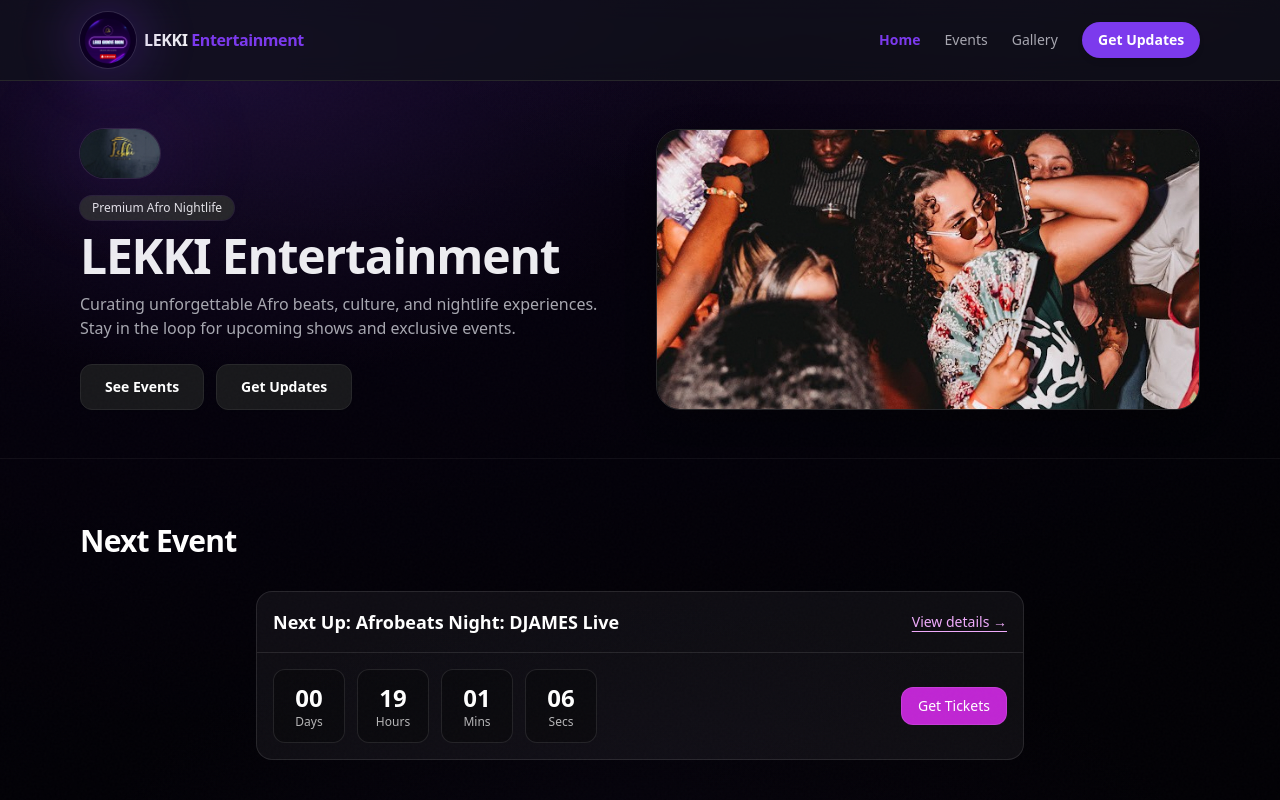
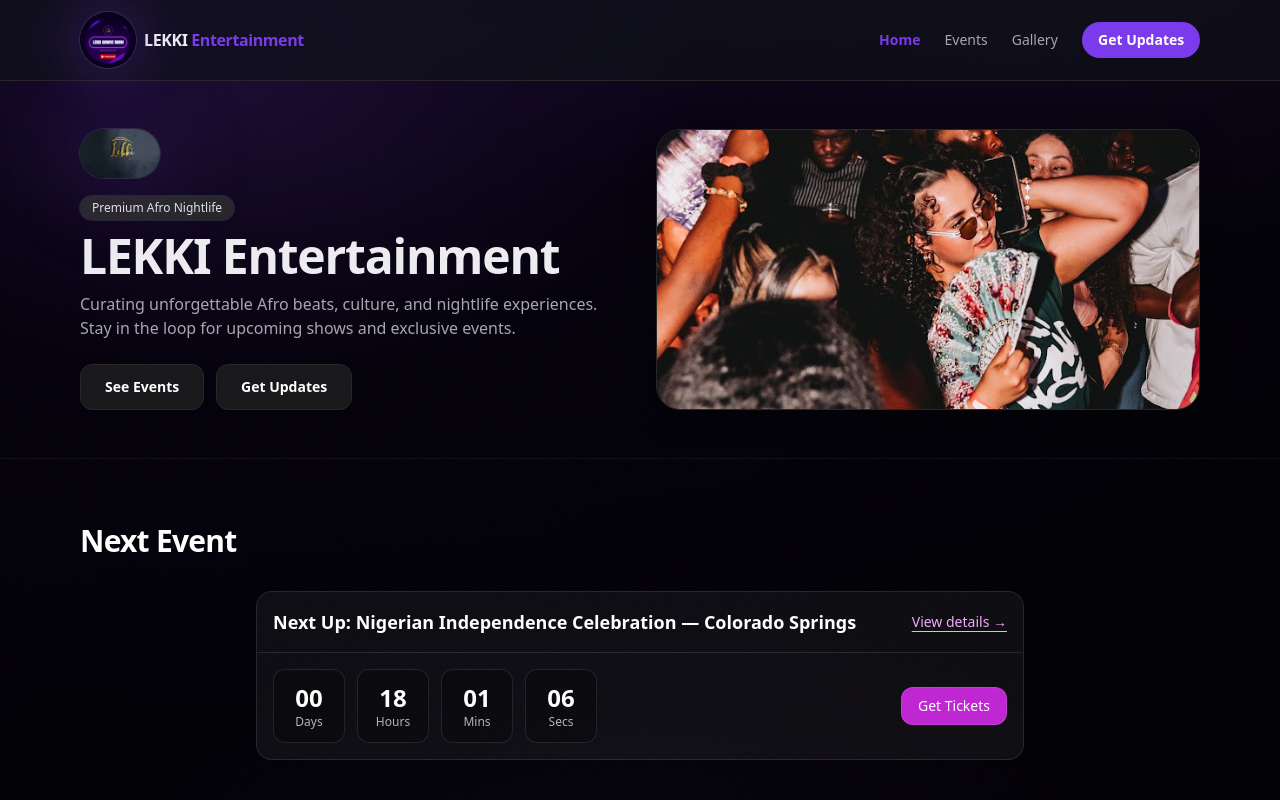
Before and after one commit to Ant2023/lekki-entertainment-v2, a Next.js app: page / in a window 1280 px wide. Shown: the top 800 px of the page. Built offline with nearby package versions, Linux system fonts and the light colour scheme.

Commit message:
event countdown update

```diff
--- a/src/app/page.tsx
+++ b/src/app/page.tsx
@@ -85,10 +85,11 @@ export default function HomePage() {
       <Section title="Next Event">
         <div className="mx-auto max-w-3xl">
           <CountdownCard
-            title="Afrobeats Night: DJAMES Live"
-            startsAt="2025-10-04T22:00:00-06:00"
-            href="/events/djames-colorado-springs"
-          />
+  title="Nigerian Independence Celebration — Colorado Springs"
+  startsAt="2025-10-04T21:00:00-06:00" // 9:00 PM Mountain Time
+  href="/events/nigerian-independence-colorado-springs"
+/>
+
         </div>
       </Section>
 
```
